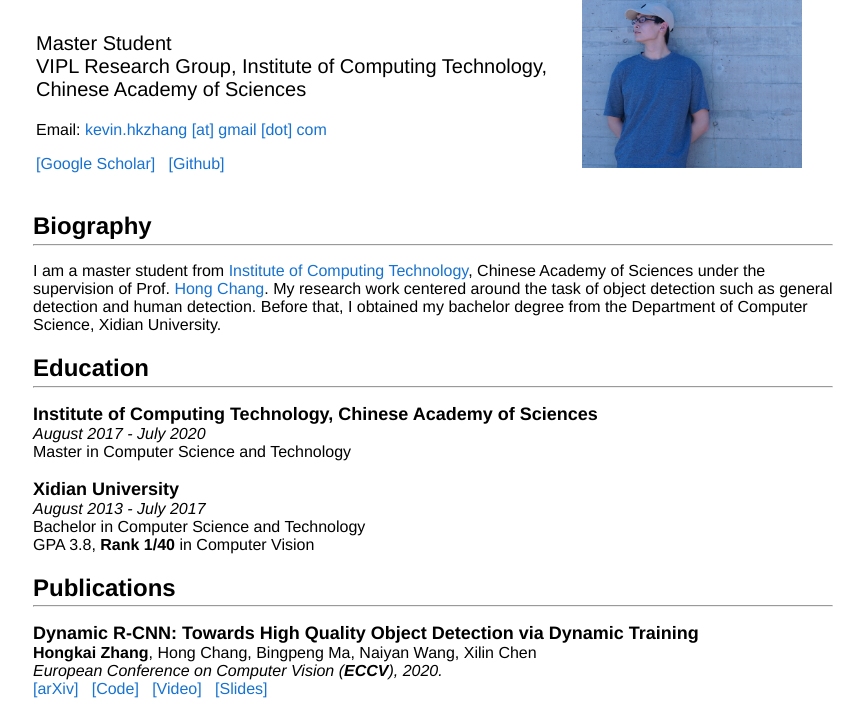
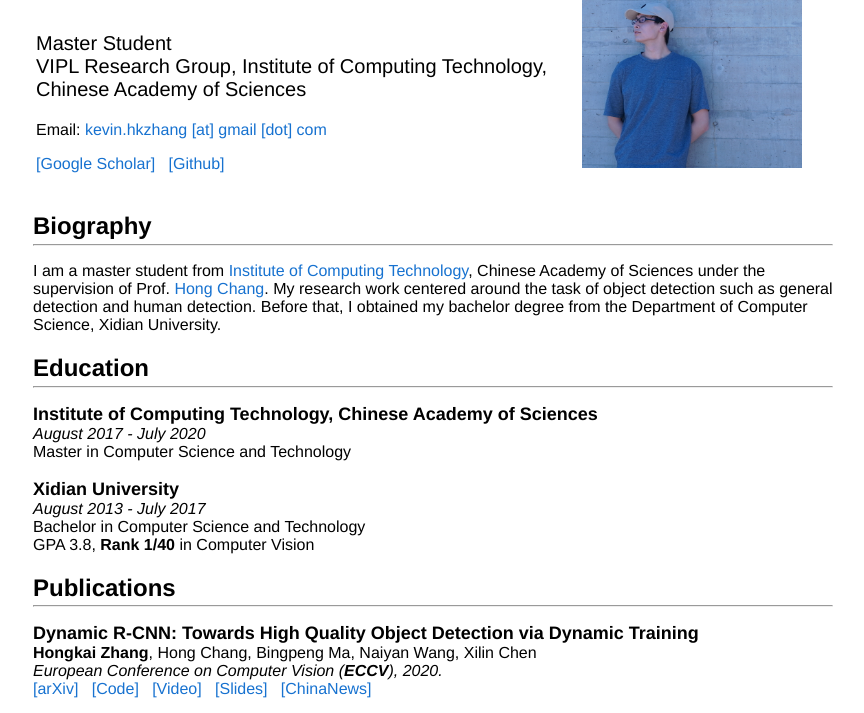
Before and after one commit to hkzhang95/hkzhang95.github.io, a plain HTML site: page index.html in a window 1280 px wide. Shown: the part 81-794 px from the top of the page, without its empty margins (207-1071 px from the left). Drawn offline with Linux system fonts and the light colour scheme.

Commit message:
Update index.html

```diff
--- a/index.html
+++ b/index.html
@@ -145,6 +145,8 @@
                 <a href="https://youtu.be/PNoEBRTHZqE">[Video]</a>
                 &nbsp;
                 <a href="assets/pdf/ECCV2020_DynamicRCNN_slides.pdf">[Slides]</a>
+                &nbsp;
+                <a href="https://mp.weixin.qq.com/s/OPUcHyhNi5tyYBKGD8qyyg">[ChinaNews]</a>
             </dt>
 
             <br />
```
